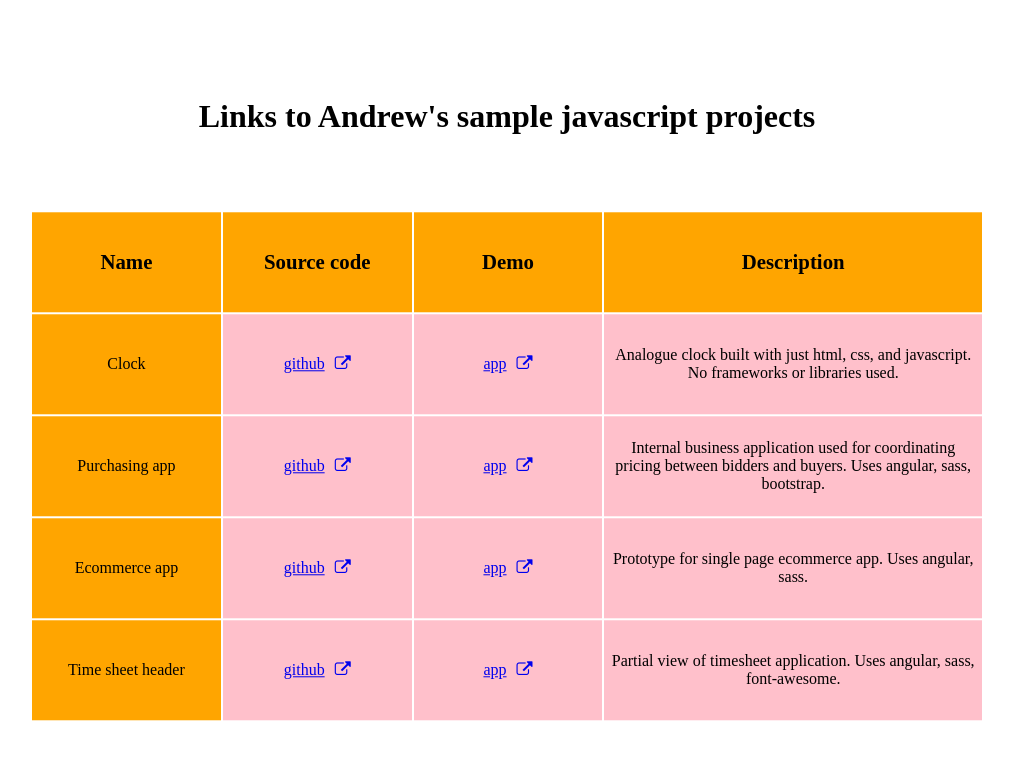
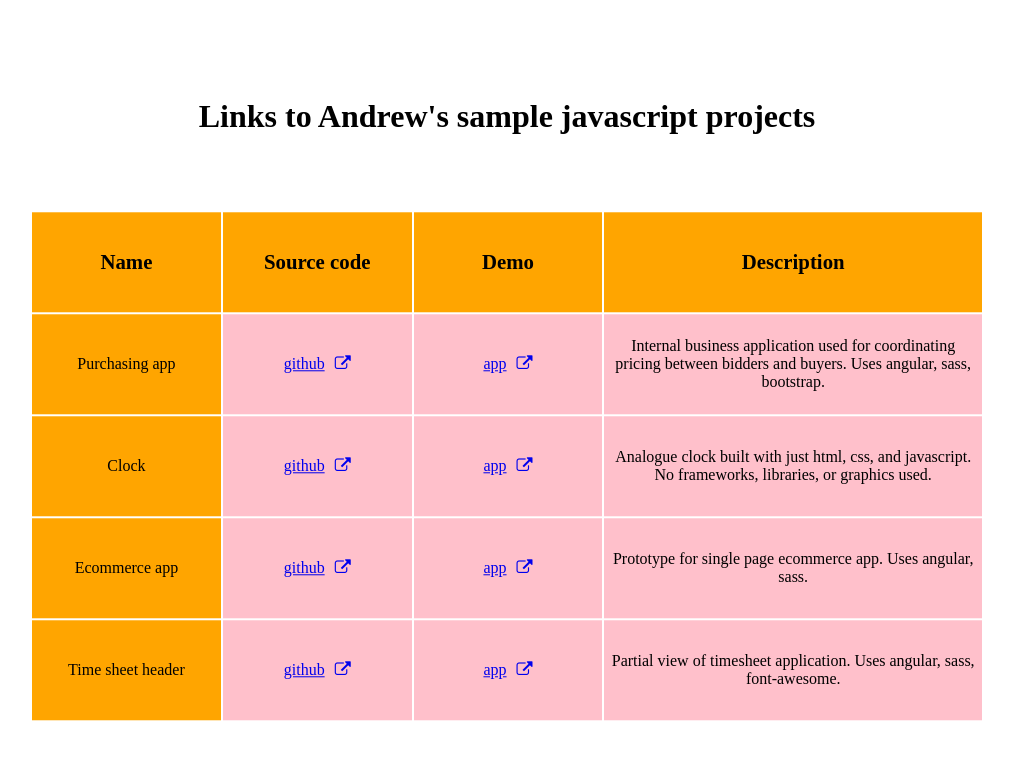
Before and after one commit to anefsky/projects-index, an Angular app: page / in a window 1280 px wide. Shown: the top 760 px of the page, without its empty margins (137-1150 px from the left). Built offline with nearby package versions, Linux system fonts and the light colour scheme.

Commit message:
Changed projects order.

```diff
--- a/src/app/projects-list/projects-list.component.ts
+++ b/src/app/projects-list/projects-list.component.ts
@@ -30,16 +30,16 @@ export class ProjectsListComponent implements OnInit {
 
 		this.listings = [
 		{
-			name: "Clock",
-			source: "https://github.com/anefsky/clock",
-			hosted: "http://andrewnefsky.com/projects/clock",
-			description: "Analogue clock built with just html, css, and javascript.  No frameworks or libraries used."
-		},
-		{
 			name: "Purchasing app",
 			source: "https://github.com/anefsky/penguin",
 			hosted: "http://andrewnefsky.com/projects/penguin",
 			description: "Internal business application used for coordinating pricing between bidders and buyers.  Uses angular, sass, bootstrap."
+		},
+		{
+			name: "Clock",
+			source: "https://github.com/anefsky/clock",
+			hosted: "http://andrewnefsky.com/projects/clock",
+			description: "Analogue clock built with just html, css, and javascript.  No frameworks, libraries, or graphics used."
 		},
 		{
 			name: "Ecommerce app",
```
Also changed, not shown: 1 other file (tests, documents, lock files or other folders).
